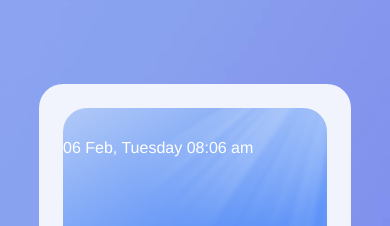
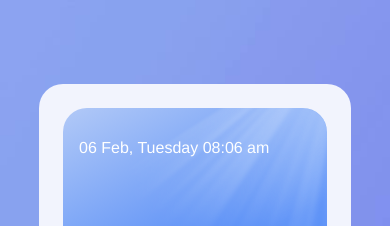
Before and after one commit to IanTsung/weather-app, a React (Vite) app: page / in a window 390 px wide. Shown: the top 226 px of the page. Built offline with nearby package versions, Linux system fonts and the light colour scheme; no server answers; a web font is replaced by a local one.

Commit message:
modified padding

```diff
--- a/src/components/WeatherCard/components/CurrentCity/CurrentCity.jsx
+++ b/src/components/WeatherCard/components/CurrentCity/CurrentCity.jsx
@@ -114,7 +114,7 @@ const CurrentCity = ({ cityName, currentTime }) => {
     return (
         <div className="flex flex-col items-center space-y-7">
             <WeatherImage imageUrl={currentWeatherImage} className="absolute top-0 right-0"/>
-            <Date value={currentTime} className="text-white lg:px-6 mr-auto"/>
+            <Date value={currentTime} className="text-white px-4 lg:px-6 mr-auto"/>
             <Name value={name} className="text-white text-3xl font-bold"/>
             <Temperature value={temp} className="text-slate-200 text-8xl font-bold"/>
             <TemperatureRange minTemp={tempRange.minTemp} maxTemp={tempRange.maxTemp} className="text-white"/>
```
